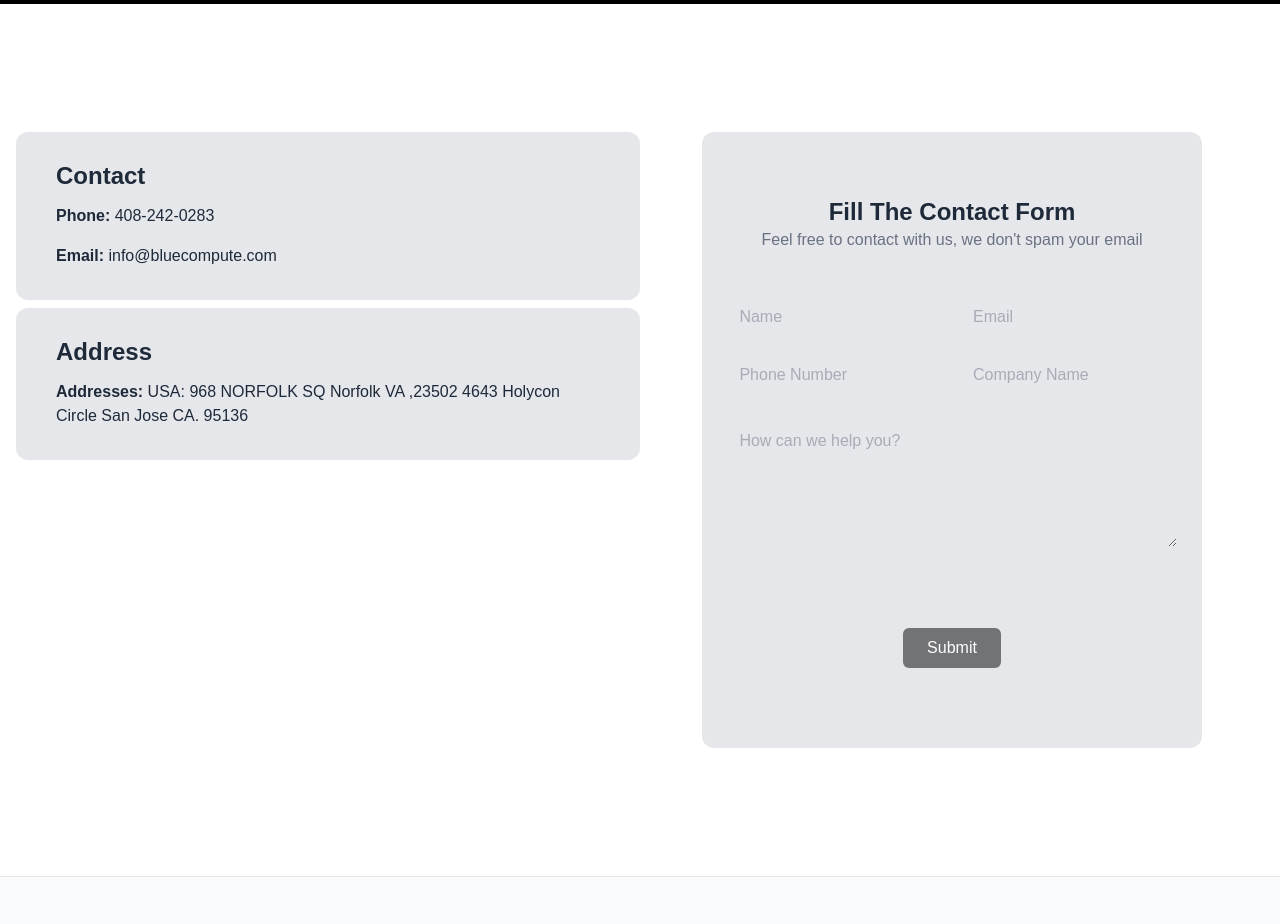
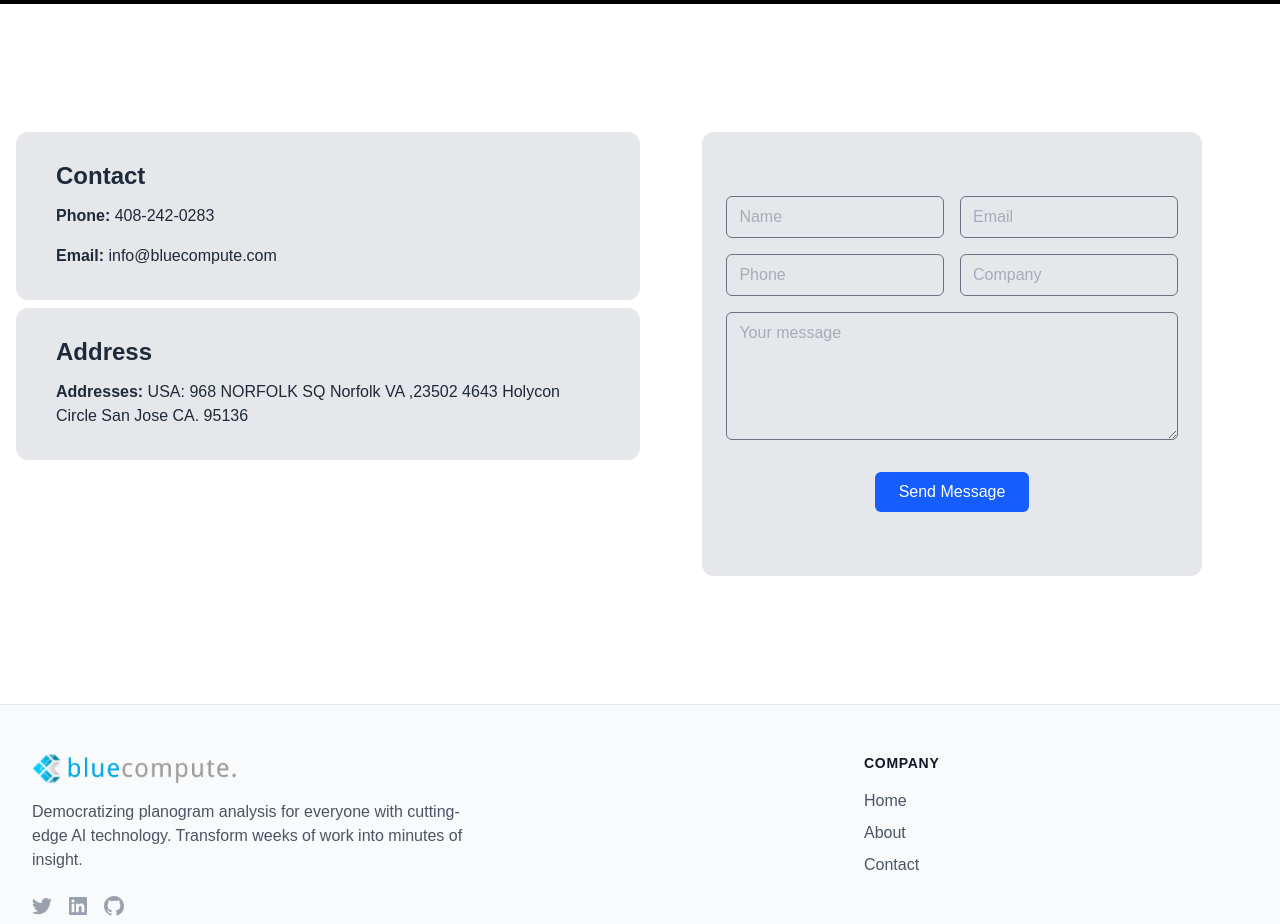
Before and after one commit to nobinbabu94/bluecompute-2025, a Next.js app: page /contact in a window 1280 px wide. Shown: the part 780-1704 px from the top of the page. Built offline with nearby package versions, Linux system fonts and the light colour scheme.

Commit message:
added to the toml

```diff
--- a/src/app/contact/page.js
+++ b/src/app/contact/page.js
@@ -63,7 +63,63 @@ const page = () => {
 
                 </div>
                 <div className="flex flex-col w-[50%] h-full items-center justify-start ">
-                    <ContactFormNet />
+                    <form
+                        name="contact"
+                        method="POST"
+                        data-netlify="true"
+                        data-netlify-recaptcha="true"
+                        className="w-[80%] px-6 py-8 md:py-16  flex flex-col items-center bg-gray-200 text-gray-500 rounded-xl"
+                    >
+                        <input type="hidden" name="form-name" value="contact" />
+
+                        <div className="grid grid-cols-1 sm:grid-cols-2 gap-4 mb-4">
+                            <input
+                                type="text"
+                                name="name"
+                                placeholder="Name"
+                                className="px-3 py-2 border rounded-md"
+                                required
+                            />
+
+                            <input
+                                type="email"
+                                name="email"
+                                placeholder="Email"
+                                className="px-3 py-2 border rounded-md"
+                                required
+                            />
+
+                            <input
+                                type="tel"
+                                name="phone"
+                                placeholder="Phone"
+                                className="px-3 py-2 border rounded-md"
+                            />
+
+                            <input
+                                type="text"
+                                name="company"
+                                placeholder="Company"
+                                className="px-3 py-2 border rounded-md"
+                            />
+                        </div>
+
+                        <textarea
+                            name="message"
+                            placeholder="Your message"
+                            className="w-full px-3 py-2 border rounded-md h-32 mb-4"
+                            required
+                        ></textarea>
+
+                        <div data-netlify-recaptcha="true" className="mb-4"></div>
+
+                        <button
+                            type="submit"
+                            className="px-6 py-2 bg-blue-600 text-white rounded-md hover:bg-blue-700"
+                        >
+                            Send Message
+                        </button>
+                    </form>
                 </div>
 
 
```
Also changed, not shown: 1 other file (tests, documents, lock files or other folders). Lines whose indentation alone changed are shown as unchanged.
